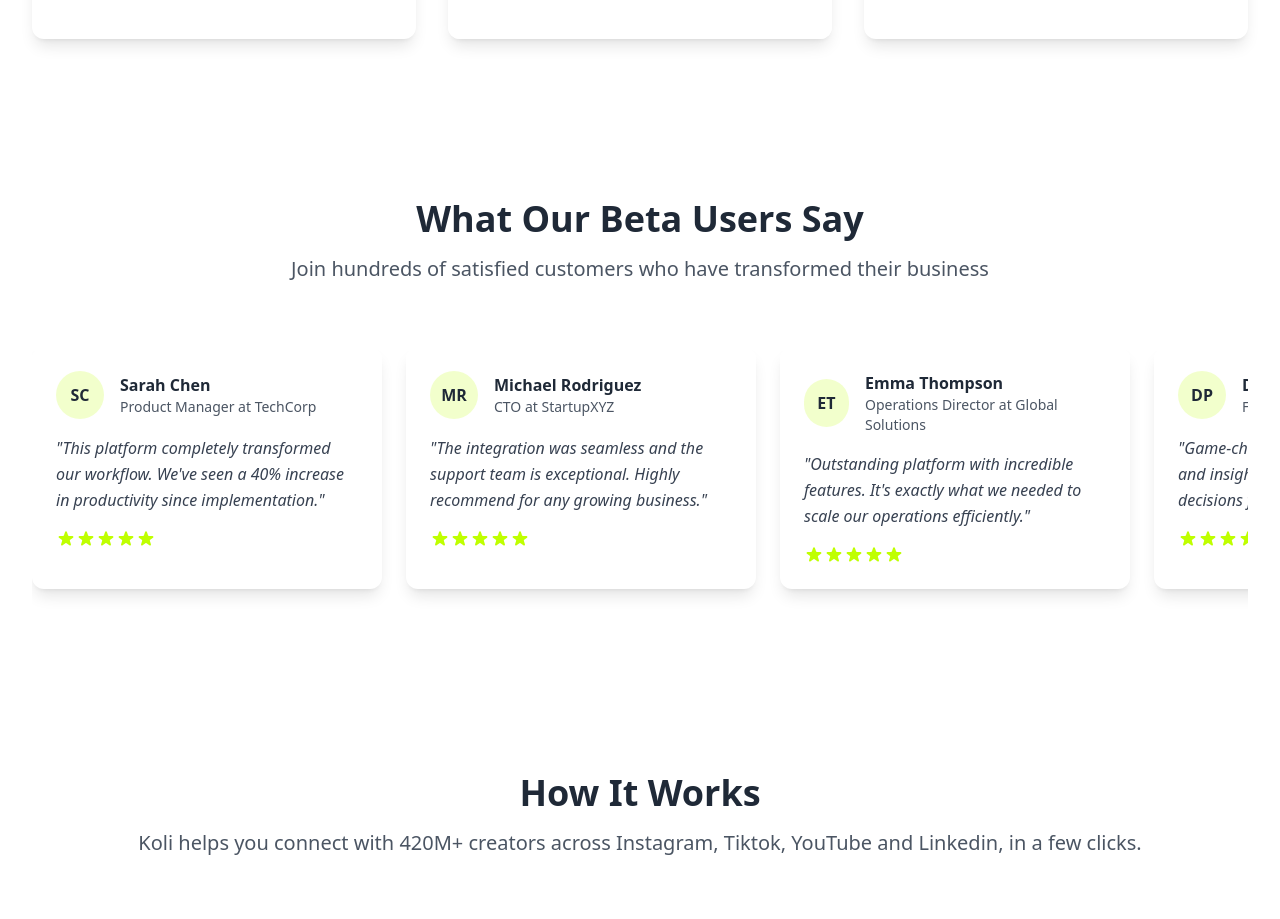
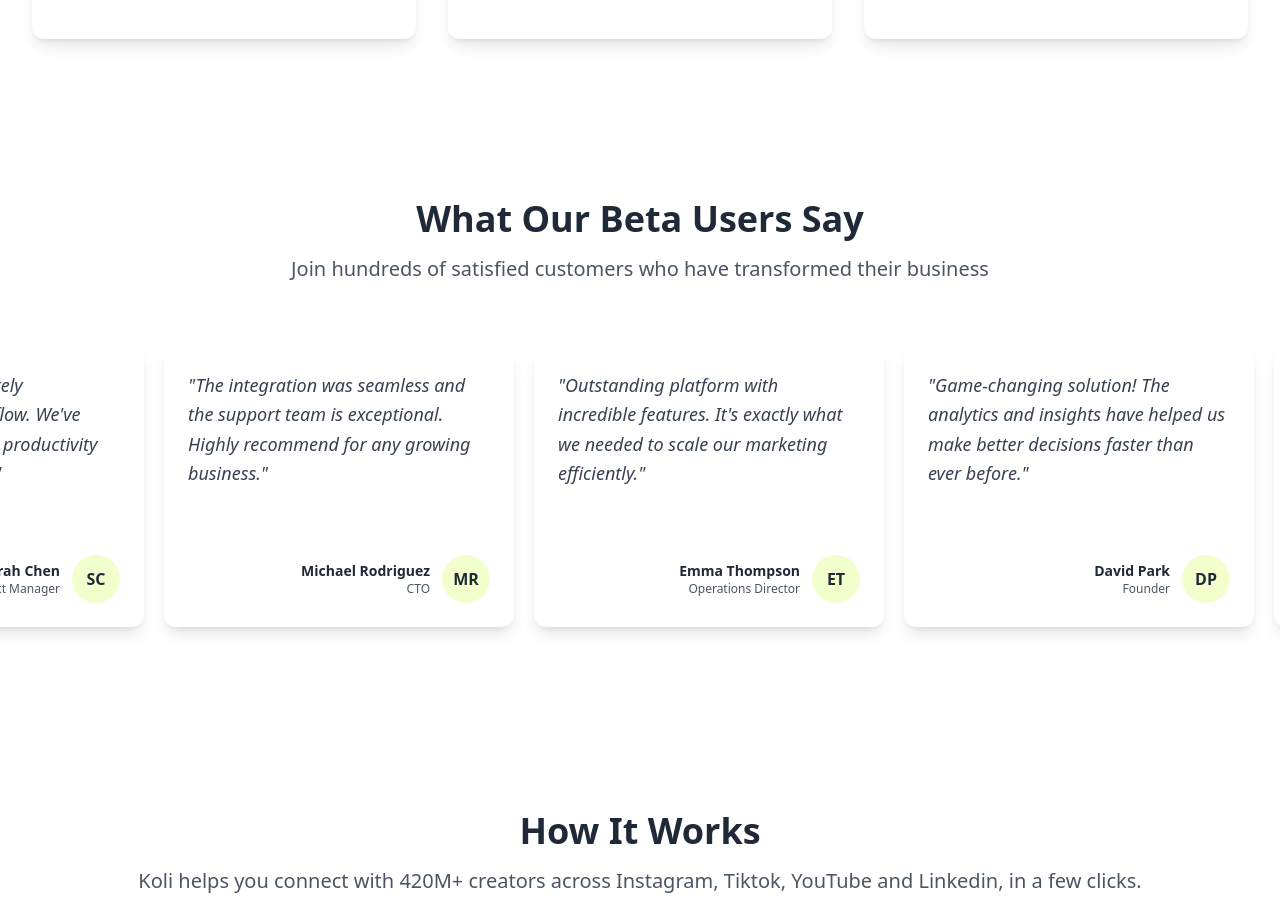
Before and after one commit to ZurichParis/landing_page_upsail_koli_public, a React (Create React App) app: page / in a window 1280 px wide. Shown: the part 1306-2225 px from the top of the page. Built offline with nearby package versions, Linux system fonts and the light colour scheme.

Commit message:
Update Testimonials.js

```diff
--- a/src/components/Testimonials.js
+++ b/src/components/Testimonials.js
@@ -1,47 +1,68 @@
-import React from 'react';
+import React, { useEffect, useRef } from 'react';
 
 const Testimonials = () => {
+  const scrollRef = useRef(null);
+
   const testimonials = [
     {
       name: "Sarah Chen",
       role: "Product Manager",
-      company: "TechCorp",
       feedback: "This platform completely transformed our workflow. We've seen a 40% increase in productivity since implementation.",
       avatar: "SC"
     },
     {
       name: "Michael Rodriguez",
       role: "CTO",
-      company: "StartupXYZ",
       feedback: "The integration was seamless and the support team is exceptional. Highly recommend for any growing business.",
       avatar: "MR"
     },
     {
       name: "Emma Thompson",
       role: "Operations Director",
-      company: "Global Solutions",
-      feedback: "Outstanding platform with incredible features. It's exactly what we needed to scale our operations efficiently.",
+      feedback: "Outstanding platform with incredible features. It's exactly what we needed to scale our marketing efficiently.",
       avatar: "ET"
     },
     {
       name: "David Park",
       role: "Founder",
-      company: "InnovateLab",
       feedback: "Game-changing solution! The analytics and insights have helped us make better decisions faster than ever before.",
       avatar: "DP"
     },
     {
       name: "Lisa Wang",
       role: "VP Engineering",
-      company: "CloudTech",
       feedback: "Reliable, fast, and user-friendly. Our team adopted it immediately and we couldn't be happier with the results.",
       avatar: "LW"
     }
   ];
 
+  // Duplicate testimonials for seamless infinite scroll
+  const allTestimonials = [...testimonials, ...testimonials];
+
+  useEffect(() => {
+    const scrollContainer = scrollRef.current;
+    if (!scrollContainer) return;
+
+    let scrollPosition = 0;
+    const cardWidth = 370; // 350px + 20px gap
+    const totalWidth = testimonials.length * cardWidth;
+
+    const scroll = () => {
+      scrollPosition += 1;
+      if (scrollPosition >= totalWidth) {
+        scrollPosition = 0;
+      }
+      scrollContainer.scrollLeft = scrollPosition;
+    };
+
+    const interval = setInterval(scroll, 30);
+
+    return () => clearInterval(interval);
+  }, [testimonials.length]);
+
   return (
-    <section className="py-20 px-4 sm:px-6 lg:px-8">
-      <div className="max-w-7xl mx-auto">
+    <section className="py-20 bg-white">
+      <div className="mx-auto">
         <div className="text-center mb-16">
           <h2 className="text-3xl md:text-4xl font-bold text-gentle-black mb-4">
             What Our Beta Users Say
@@ -51,32 +72,33 @@ const Testimonials = () => {
           </p>
         </div>
 
-        <div className="overflow-x-auto pb-6">
-          <div className="flex space-x-6" style={{ width: 'max-content' }}>
-            {testimonials.map((testimonial, index) => (
+        <div
+          ref={scrollRef}
+          className="overflow-hidden pb-6"
+        >
+          <div className="flex space-x-5 animate-scroll">
+            {allTestimonials.map((testimonial, index) => (
               <div
                 key={index}
-                className="bg-white rounded-xl shadow-lg p-6 hover:shadow-xl transition-shadow duration-300 flex-shrink-0"
-                style={{ width: '350px' }}
+                className="bg-white rounded-xl shadow-lg hover:shadow-xl transition-shadow duration-300 flex-shrink-0 relative"
+                style={{ width: '350px', height: '280px' }}
               >
-                <div className="flex items-center mb-4">
-                  <div className="w-12 h-12 bg-lime/20 rounded-full flex items-center justify-center text-gentle-black font-semibold mr-4">
+                {/* Main testimonial text at top */}
+                <div className="p-6 pb-20">
+                  <p className="text-gray-700 leading-relaxed italic text-lg">
+                    "{testimonial.feedback}"
+                  </p>
+                </div>
+
+                {/* Author info at bottom right */}
+                <div className="absolute bottom-0 right-0 p-6 flex items-center">
+                  <div className="text-right mr-3">
+                    <h4 className="font-semibold text-gentle-black text-sm">{testimonial.name}</h4>
+                    <p className="text-xs text-gray-600">{testimonial.role}</p>
+                  </div>
+                  <div className="w-12 h-12 bg-lime/20 rounded-full flex items-center justify-center text-gentle-black font-semibold flex-shrink-0">
                     {testimonial.avatar}
                   </div>
-                  <div>
-                    <h4 className="font-semibold text-gentle-black">{testimonial.name}</h4>
-                    <p className="text-sm text-gray-600">{testimonial.role} at {testimonial.company}</p>
-                  </div>
-                </div>
-                <p className="text-gray-700 leading-relaxed italic">
-                  "{testimonial.feedback}"
-                </p>
-                <div className="flex mt-4 text-lime">
-                  {[...Array(5)].map((_, i) => (
-                    <svg key={i} className="w-5 h-5 fill-current" viewBox="0 0 20 20">
-                      <path d="M9.049 2.927c.3-.921 1.603-.921 1.902 0l1.07 3.292a1 1 0 00.95.69h3.462c.969 0 1.371 1.24.588 1.81l-2.8 2.034a1 1 0 00-.364 1.118l1.07 3.292c.3.921-.755 1.688-1.54 1.118l-2.8-2.034a1 1 0 00-1.175 0l-2.8 2.034c-.784.57-1.838-.197-1.539-1.118l1.07-3.292a1 1 0 00-.364-1.118L2.98 8.72c-.783-.57-.38-1.81.588-1.81h3.461a1 1 0 00.951-.69l1.07-3.292z" />
-                    </svg>
-                  ))}
                 </div>
               </div>
             ))}
```
